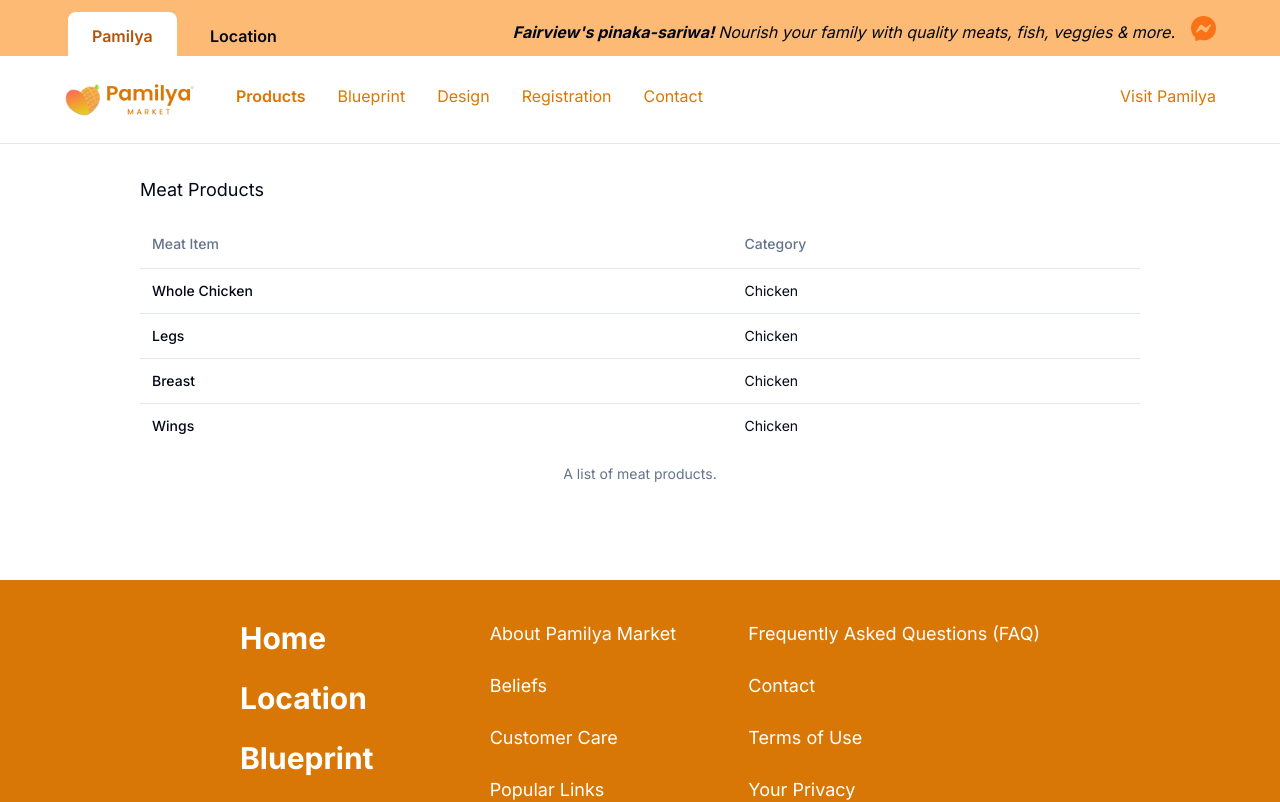
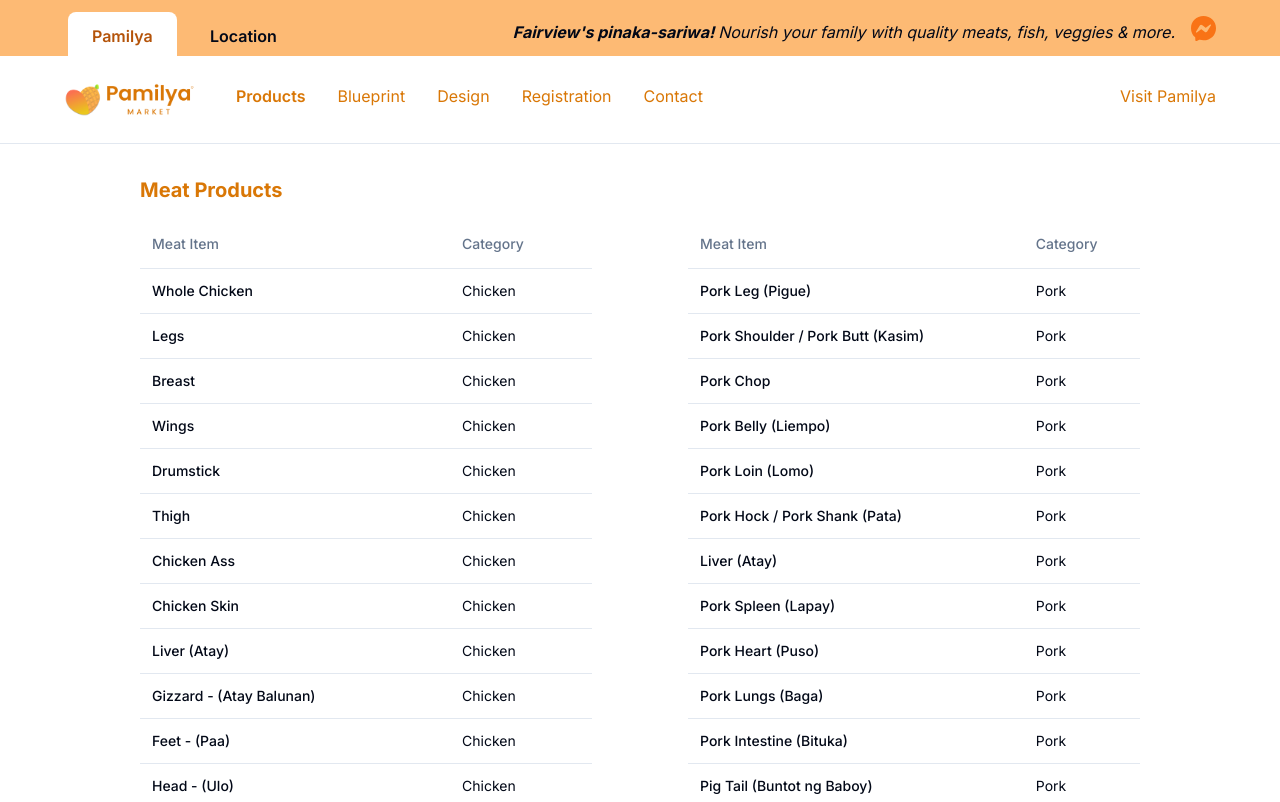
Before and after one commit to johncanero/pamilyamarket, a Next.js app: page /products in a window 1280 px wide. Shown: the top 802 px of the page. Built offline with nearby package versions, Linux system fonts and the light colour scheme.

Commit message:
feat: add pork product list, link button of meat & chicken card to products page

```diff
--- a/components/Cards.tsx
+++ b/components/Cards.tsx
@@ -55,11 +55,16 @@ const Cards = () => {
 
                                 {/* Card - Meat Button */}
                                 <div>
+                                    <Link
+                                        rel="noopener noreferrer"
+                                        href="/products"
+                                    >
                                         <button
                                             className="block w-full select-none rounded-b-xl bg-amber-400 py-3.5 px-7 text-center align-middle font-sans text-lg font-bold  text-amber-800 shadow-md shadow-gray-900/10 transition-all hover:shadow-lg hover:shadow-gray-900/20 focus:opacity-[0.85] focus:shadow-none active:opacity-[0.85] active:shadow-none disabled:pointer-events-none disabled:opacity-50 disabled:shadow-none"
                                             type="button">
                                             Browse Meat
                                         </button>
+                                    </Link>
                                 </div>
                             </div>
 
@@ -133,11 +138,16 @@ const Cards = () => {
 
                                 {/* Card - Chicken Button */}
                                 <div>
+                                    <Link
+                                        rel="noopener noreferrer"
+                                        href="/products"
+                                    >
                                         <button
                                             className="block w-full select-none rounded-b-xl bg-amber-400 py-3.5 px-7 text-center align-middle font-sans text-lg font-bold  text-amber-800 shadow-md shadow-gray-900/10 transition-all hover:shadow-lg hover:shadow-gray-900/20 focus:opacity-[0.85] focus:shadow-none active:opacity-[0.85] active:shadow-none disabled:pointer-events-none disabled:opacity-50 disabled:shadow-none"
                                             type="button">
                                             Browse Chicken
                                         </button>
+                                    </Link>
                                 </div>
                             </div>
 
@@ -266,11 +276,16 @@ const Cards = () => {
 
                                 {/* Card - Meat Button */}
                                 <div>
+                                    <Link
+                                        rel="noopener noreferrer"
+                                        href="/products"
+                                    >
                                         <button
                                             className="block w-full select-none rounded-b-xl bg-amber-400 py-3.5 px-7 text-center align-middle font-sans text-lg font-bold  text-amber-800 shadow-md shadow-gray-900/10 transition-all hover:shadow-lg hover:shadow-gray-900/20 focus:opacity-[0.85] focus:shadow-none active:opacity-[0.85] active:shadow-none disabled:pointer-events-none disabled:opacity-50 disabled:shadow-none"
                                             type="button">
                                             Browse Meat
                                         </button>
+                                    </Link>
                                 </div>
                             </div>
 
@@ -344,11 +359,16 @@ const Cards = () => {
 
                                 {/* Card - Chicken Button */}
                                 <div>
+                                    <Link
+                                        rel="noopener noreferrer"
+                                        href="/products"
+                                    >
                                         <button
                                             className="block w-full select-none rounded-b-xl bg-amber-400 py-3.5 px-7 text-center align-middle font-sans text-lg font-bold  text-amber-800 shadow-md shadow-gray-900/10 transition-all hover:shadow-lg hover:shadow-gray-900/20 focus:opacity-[0.85] focus:shadow-none active:opacity-[0.85] active:shadow-none disabled:pointer-events-none disabled:opacity-50 disabled:shadow-none"
                                             type="button">
                                             Browse Chicken
                                         </button>
+                                    </Link>
                                 </div>
                             </div>
 
--- a/components/products/MeatProducts.tsx
+++ b/components/products/MeatProducts.tsx
@@ -12,11 +12,14 @@ import {
 const Products = () => {
     return (
         <div>
-            <h2 className='lg:text-lg mb-4'>
+            <h2 className='lg:text-xl mb-4 font-bold text-amber-600'>
                 Meat Products
             </h2>
-            <Table>
-                <TableCaption>A list of meat products.</TableCaption>
+
+            <div className='lg:flex gap-x-24 gap-y-12'>
+                {/* Chicken Products */}
+                <Table className='mb-8'>
+                    <TableCaption>A list of chicken products.</TableCaption>
                     <TableHeader>
                         <TableRow>
                             <TableHead>Meat Item</TableHead>
@@ -24,7 +27,6 @@ const Products = () => {
                         </TableRow>
                     </TableHeader>
                     <TableBody>
-
                         <TableRow>
                             <TableCell className="font-medium">Whole Chicken</TableCell>
                             <TableCell>Chicken</TableCell>
@@ -44,8 +46,135 @@ const Products = () => {
                             <TableCell className="font-medium">Wings</TableCell>
                             <TableCell>Chicken</TableCell>
                         </TableRow>
+
+                        <TableRow>
+                            <TableCell className="font-medium">Drumstick</TableCell>
+                            <TableCell>Chicken</TableCell>
+                        </TableRow>
+
+                        <TableRow>
+                            <TableCell className="font-medium">Thigh</TableCell>
+                            <TableCell>Chicken</TableCell>
+                        </TableRow>
+
+                        <TableRow>
+                            <TableCell className="font-medium">Chicken Ass</TableCell>
+                            <TableCell>Chicken</TableCell>
+                        </TableRow>
+
+                        <TableRow>
+                            <TableCell className="font-medium">Chicken Skin</TableCell>
+                            <TableCell>Chicken</TableCell>
+                        </TableRow>
+
+                        <TableRow>
+                            <TableCell className="font-medium">Liver (Atay) </TableCell>
+                            <TableCell>Chicken</TableCell>
+                        </TableRow>
+
+                        <TableRow>
+                            <TableCell className="font-medium">Gizzard - (Atay Balunan)</TableCell>
+                            <TableCell>Chicken</TableCell>
+                        </TableRow>
+
+                        <TableRow>
+                            <TableCell className="font-medium">Feet - (Paa)</TableCell>
+                            <TableCell>Chicken</TableCell>
+                        </TableRow>
+
+                        <TableRow>
+                            <TableCell className="font-medium">Head - (Ulo)</TableCell>
+                            <TableCell>Chicken</TableCell>
+                        </TableRow>
                     </TableBody>
                 </Table>
+
+                {/* Pork Products */}
+                <Table>
+                    <TableCaption>A list of pork products.</TableCaption>
+                    <TableHeader>
+                        <TableRow>
+                            <TableHead>Meat Item</TableHead>
+                            <TableHead>Category</TableHead>
+                        </TableRow>
+                    </TableHeader>
+                    <TableBody>
+                        <TableRow>
+                            <TableCell className="font-medium">Pork Leg (Pigue)</TableCell>
+                            <TableCell>Pork</TableCell>
+                        </TableRow>
+
+                        <TableRow>
+                            <TableCell className="font-medium">Pork Shoulder / Pork Butt (Kasim)</TableCell>
+                            <TableCell>Pork</TableCell>
+                        </TableRow>
+
+                        <TableRow>
+                            <TableCell className="font-medium">Pork Chop</TableCell>
+                            <TableCell>Pork</TableCell>
+                        </TableRow>
+
+                        <TableRow>
+                            <TableCell className="font-medium">Pork Belly (Liempo)</TableCell>
+                            <TableCell>Pork</TableCell>
+                        </TableRow>
+
+                        <TableRow>
+                            <TableCell className="font-medium">Pork Loin (Lomo)</TableCell>
+                            <TableCell>Pork</TableCell>
+                        </TableRow>
+
+
+                        <TableRow>
+                            <TableCell className="font-medium">Pork Hock / Pork Shank (Pata)</TableCell>
+                            <TableCell>Pork</TableCell>
+                        </TableRow>
+
+
+                        <TableRow>
+                            <TableCell className="font-medium">Liver (Atay)</TableCell>
+                            <TableCell>Pork</TableCell>
+                        </TableRow>
+
+
+                        <TableRow>
+                            <TableCell className="font-medium">Pork Spleen (Lapay)</TableCell>
+                            <TableCell>Pork</TableCell>
+                        </TableRow>
+
+
+                        <TableRow>
+                            <TableCell className="font-medium">Pork Heart (Puso)</TableCell>
+                            <TableCell>Pork</TableCell>
+                        </TableRow>
+
+                        <TableRow>
+                            <TableCell className="font-medium">Pork Lungs (Baga)</TableCell>
+                            <TableCell>Pork</TableCell>
+                        </TableRow>
+
+                        <TableRow>
+                            <TableCell className="font-medium">Pork Intestine (Bituka)</TableCell>
+                            <TableCell>Pork</TableCell>
+                        </TableRow>
+
+                        <TableRow>
+                            <TableCell className="font-medium">Pig Tail (Buntot ng Baboy)</TableCell>
+                            <TableCell>Pork</TableCell>
+                        </TableRow>
+
+                        <TableRow>
+                            <TableCell className="font-medium">Pig Ear (Tenga ng Baboy)</TableCell>
+                            <TableCell>Pork</TableCell>
+                        </TableRow>
+
+                        <TableRow>
+                            <TableCell className="font-medium">Pork Ribs (Ribs ng Baboy)</TableCell>
+                            <TableCell>Pork</TableCell>
+                        </TableRow>
+                    </TableBody>
+                </Table>
+            </div>
         </div>
     )
 }
```
Lines whose indentation alone changed are shown as unchanged.
